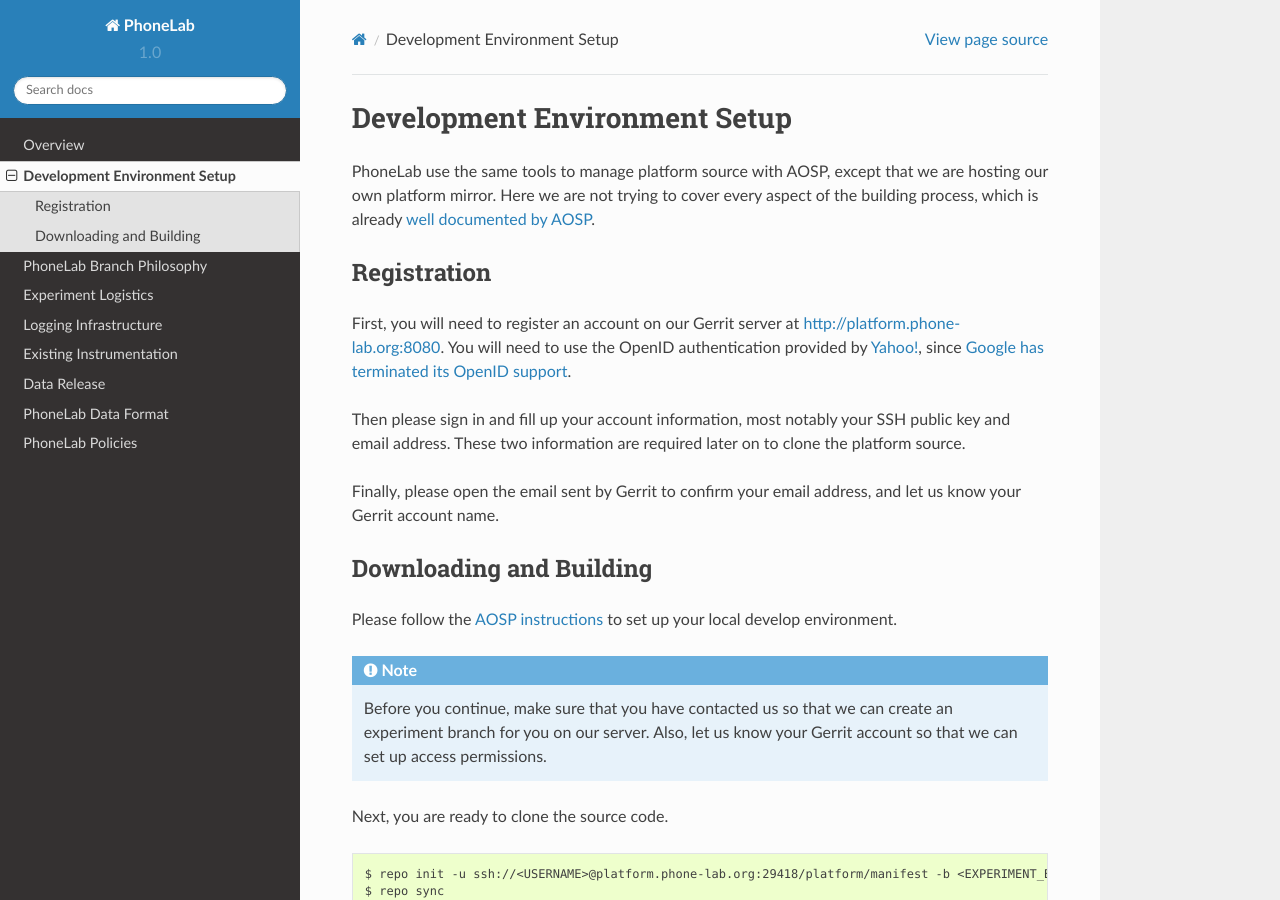
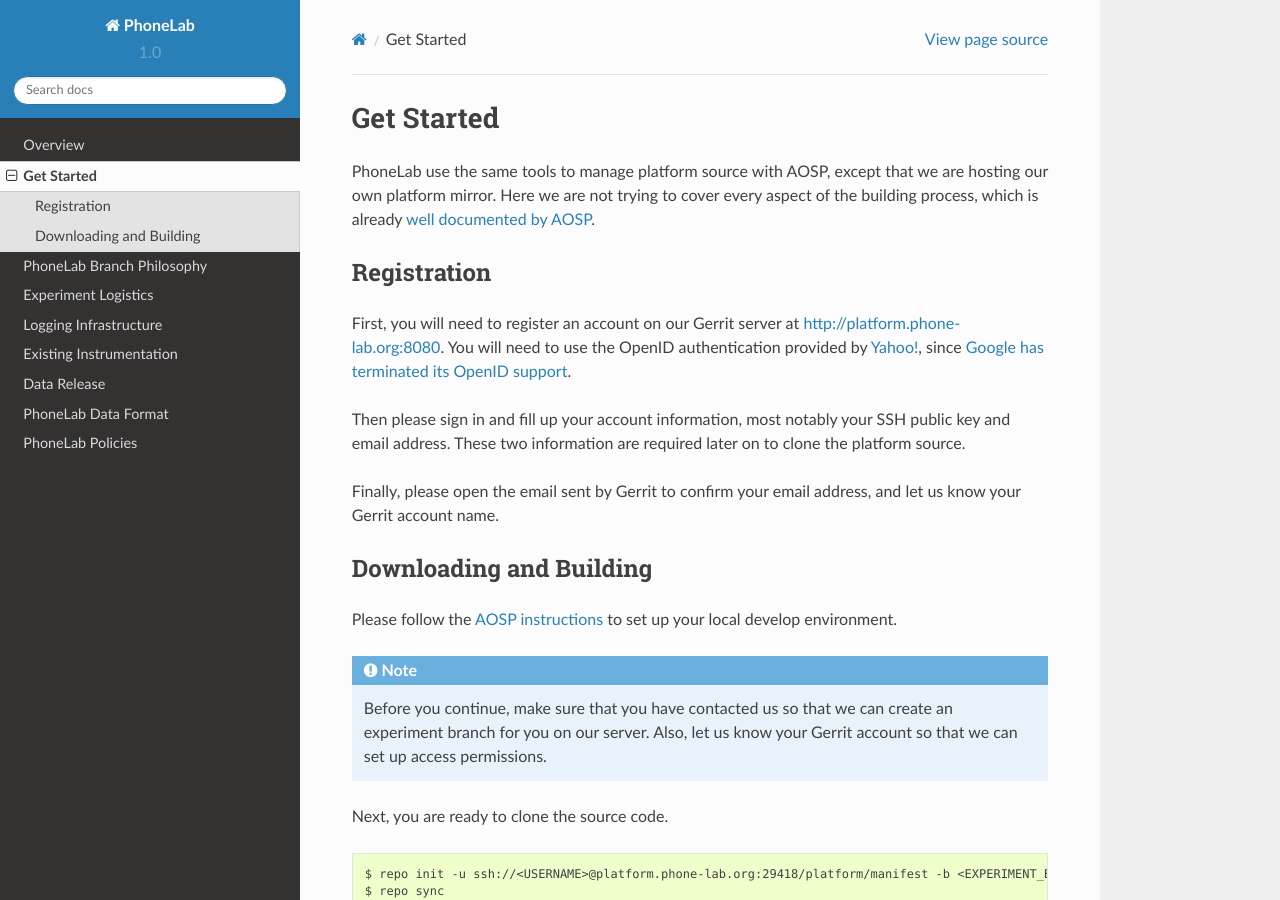
Before and after one commit to blue-systems-group/project.phonelab.doc, a Sphinx documentation site: the page built from source/env.rst, in a window 1280 px wide and 900 px high. Built offline with Sphinx 7.4.7 and the Read the Docs theme 2.0.0, drawn with Linux system fonts in a browser that asks for light colours; formulas are drawn with MathJax 3.

Commit message:
change title

```diff
--- a/source/env.rst
+++ b/source/env.rst
@@ -1,5 +1,5 @@
-Development Environment Setup
-=============================
+Get Started
+===========
 
 PhoneLab use the same tools to manage platform source with AOSP, except that we
 are hosting our own platform mirror. Here we are not trying to cover every
```
